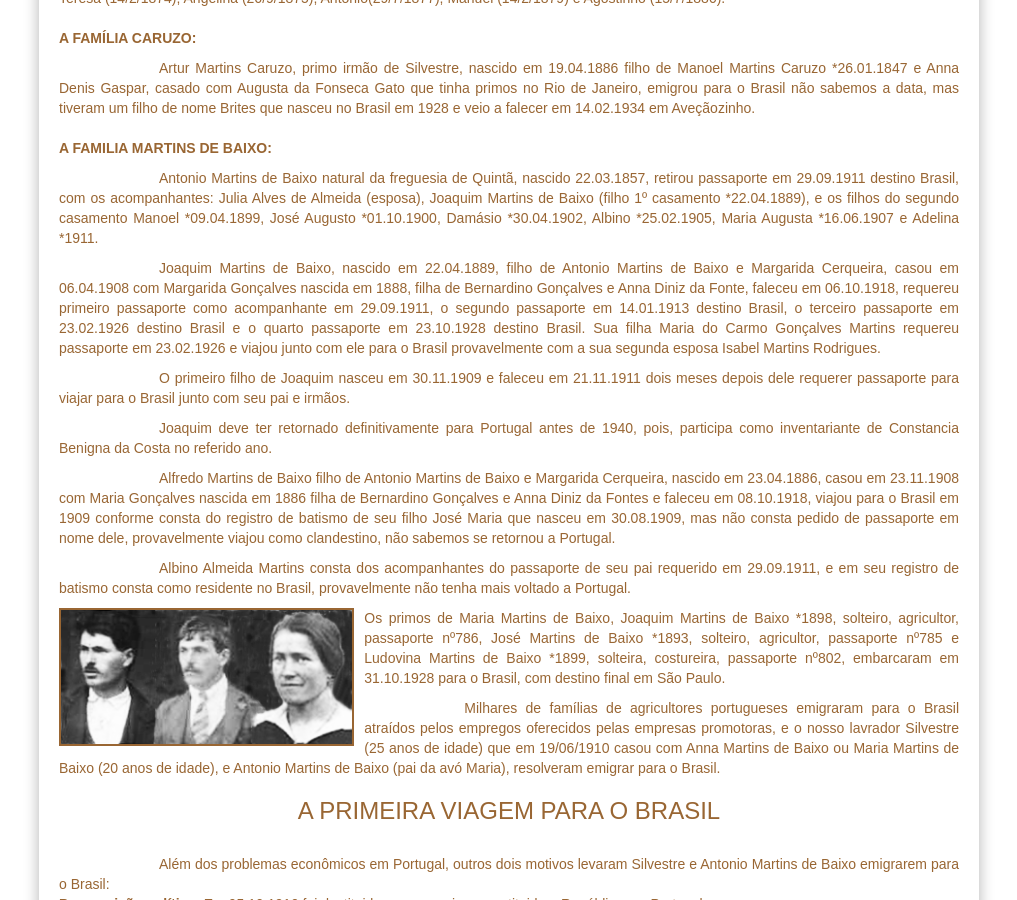
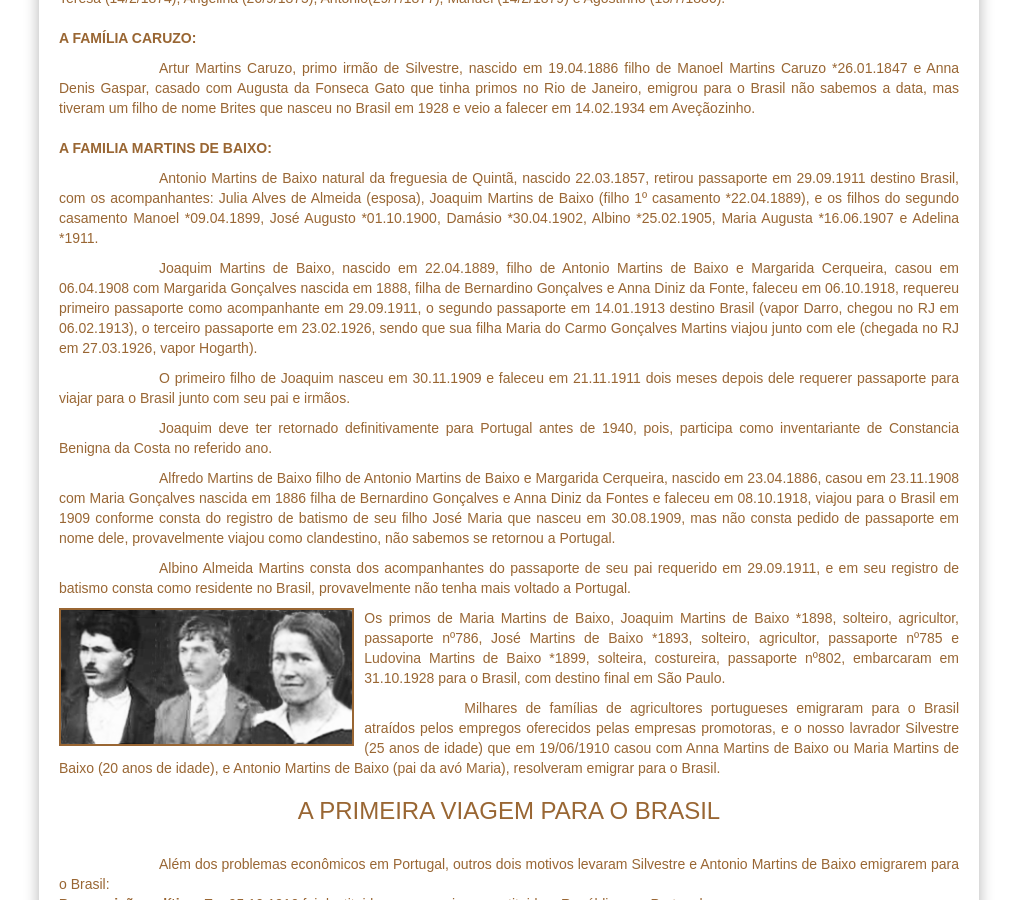
Before and after one commit to claudiovargas1955/claudiovargas1955.github.io, a Jekyll site: the page built from _pages/historia-de-silvestre.html, in a window 1280 px wide and 900 px high, scrolled down 7356 px. Shown: the whole window, without its empty margins (131-1148 px from the left). Built offline with Jekyll 4.4.1, drawn with Linux system fonts in a browser that asks for light colours; some web fonts are replaced.

Commit message:
Update historia-de-silvestre.html

```diff
--- a/_pages/historia-de-silvestre.html
+++ b/_pages/historia-de-silvestre.html
@@ -405,10 +405,10 @@ sabemos a data, mas tiveram um filho de nome Brites que nasceu no Brasil em 1928
 *22.04.1889), e os filhos do segundo casamento Manoel *09.04.1899, José Augusto *01.10.1900, Damásio *30.04.1902, Albino *25.02.1905,
 Maria Augusta *16.06.1907 e Adelina *1911.
 <p style="text-indent:100px";/>Joaquim Martins de Baixo, nascido em 22.04.1889, filho de Antonio Martins de Baixo e Margarida Cerqueira,
-casou    em 06.04.1908 com Margarida Gonçalves nascida em 1888, filha de Bernardino Gonçalves e Anna Diniz da Fonte, faleceu em
-06.10.1918, requereu primeiro passaporte como acompanhante em 29.09.1911, o segundo passaporte em 14.01.1913 destino Brasil, o terceiro
-passaporte em 23.02.1926 destino Brasil e o quarto passaporte em 23.10.1928 destino Brasil. Sua filha Maria do Carmo Gonçalves Martins
-requereu passaporte em 23.02.1926 e viajou junto com ele para o Brasil provavelmente com a sua segunda esposa Isabel Martins Rodrigues.
+casou em 06.04.1908 com Margarida Gonçalves nascida em 1888, filha de Bernardino Gonçalves e Anna Diniz da Fonte, faleceu em
+06.10.1918, requereu primeiro passaporte como acompanhante em 29.09.1911, o segundo passaporte em 14.01.1913 destino Brasil (vapor Darro,
+chegou no RJ em 06.02.1913), o terceiro passaporte em 23.02.1926, sendo que sua filha Maria do Carmo Gonçalves Martins viajou junto com
+ele (chegada no RJ em 27.03.1926, vapor Hogarth).
 
 <p style="text-indent:100px";/>O primeiro filho de Joaquim nasceu em 30.11.1909 e faleceu em 21.11.1911 dois meses depois dele requerer
 passaporte para viajar para o Brasil junto com seu pai e irmãos.
```
